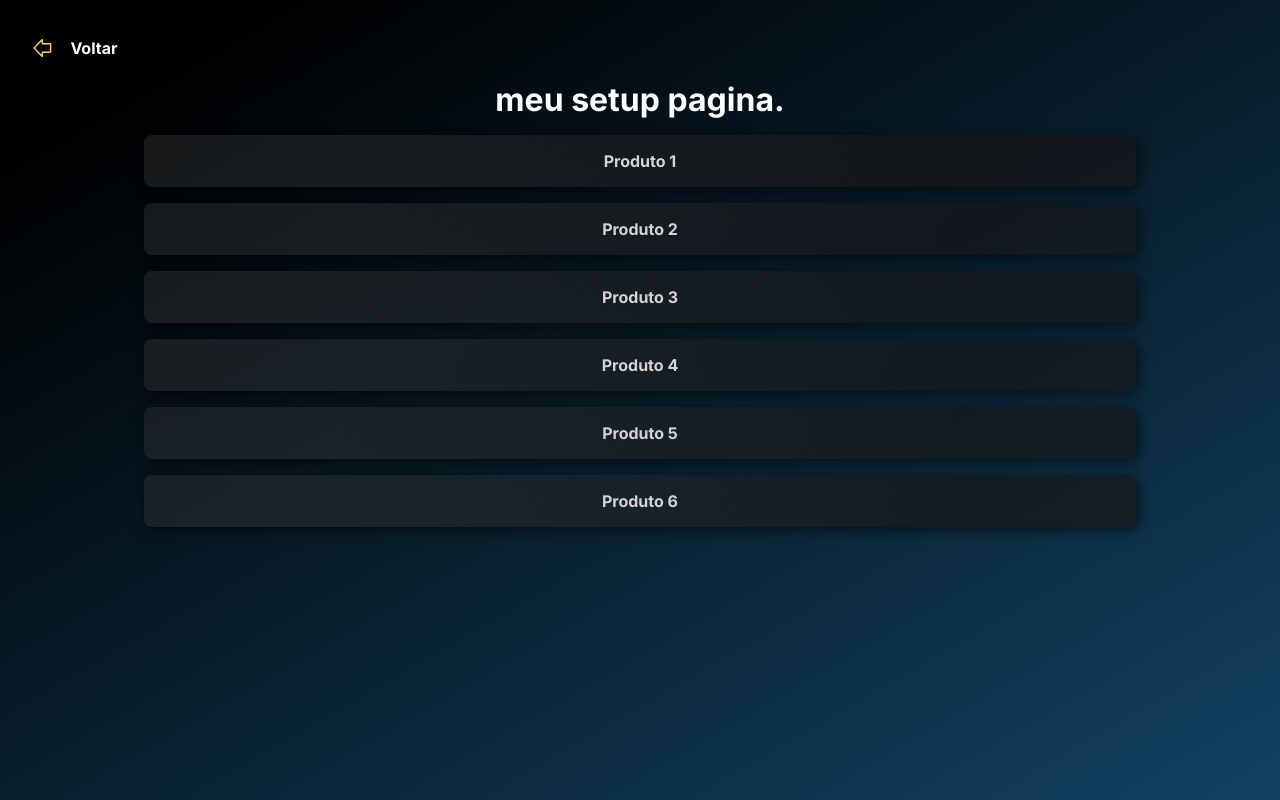
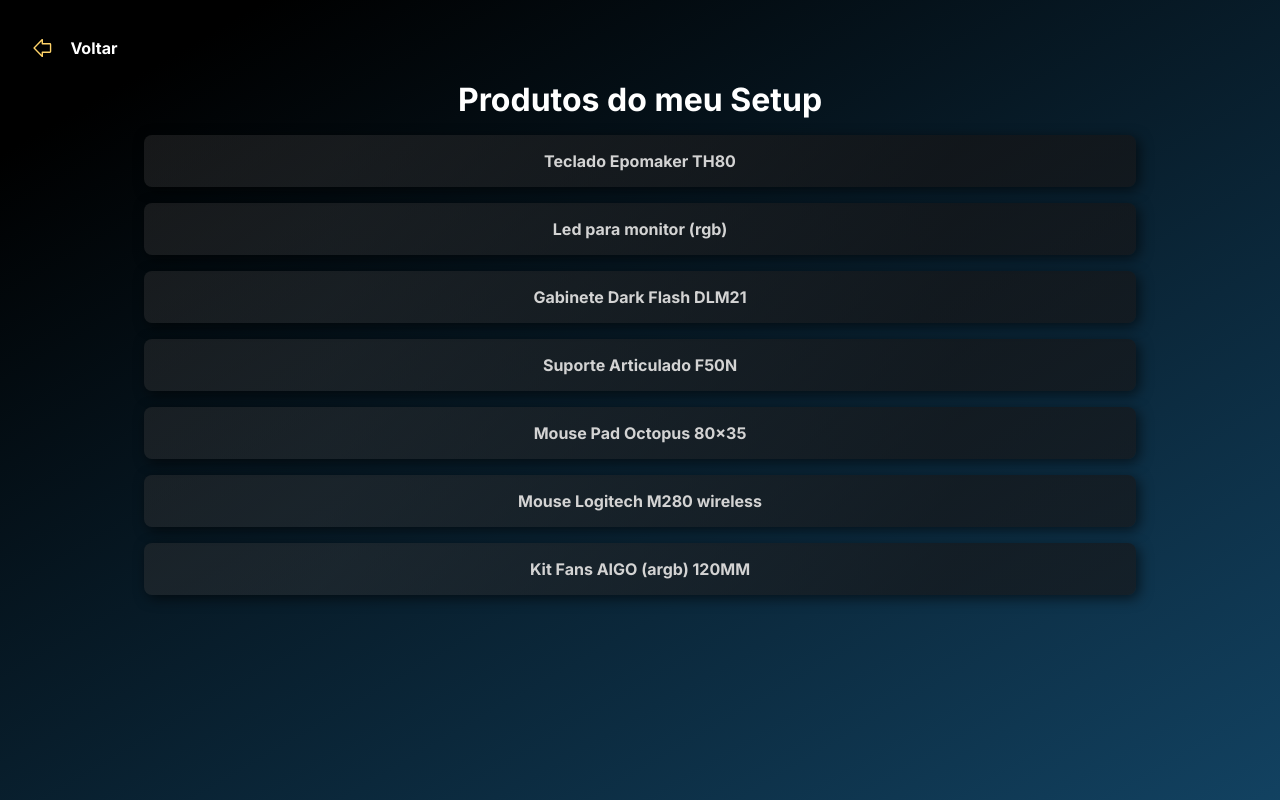
Before and after one commit to yureribeiro/MyLinks.next, a Next.js app: page /desksetup in a window 1280 px wide. Built offline with nearby package versions, Linux system fonts and the light colour scheme.

Commit message:
finalizando pagina de links do setup

```diff
--- a/app/desksetup/page.jsx
+++ b/app/desksetup/page.jsx
@@ -14,49 +14,55 @@
                     <Image
                     src={ArrowLeft}
                     className={styles.imageArrowLeft}
-                    alt="seta de voltar"
+                    alt="seta para esquerda"
                     />
                     Voltar
                   </Link>
             </div>
 
-          <h1 className={styles.title}>meu setup pagina.</h1>
+          <h1 className={styles.title}>Produtos do meu Setup</h1>
             <nav className={styles.navLinks}>
                 <Link
-                  href={'#'}
+                  href={'https://pt.aliexpress.com/item/1005003835834361.html?aff_fcid=b073a08bb76c4ec58adb1cc994a7b3ae-1667200332936-01969-_DmhIYiT&tt=CPS_NORMAL&aff_fsk=_DmhIYiT&aff_platform=shareComponent-detail&sk=_DmhIYiT&aff_trace_key=b073a08bb76c4ec58adb1cc994a7b3ae-166720'}
                   className={styles.link}
                   >
-                    Produto 1
+                    Teclado Epomaker TH80
                 </Link>
                 <Link
-                  href={'#'}
+                  href={'https://pt.aliexpress.com/item/1005004573470343.html?srcSns=sns_More&spreadType=socialShare&bizType=ProductDetail&social_params=20729928065&aff_fcid=f5fc55e46a4b4c26b9a4a44858f22410-1676706331082-03539-_mtLzbdE&tt=MG&aff_fsk=_mtLzbdE&aff_platform=default&sk=_mtLzbdE&aff_trace_key=f5fc55e46a4b4c26b9a4a44858f22410-1676706331082-03539-_mtLzbdE&shareId=20729928065&businessType=ProductDetail&platform=AE&terminal_id=e9229e4dc5204246a11fc00a5b849ef2&afSmartRedirect=y'}
                   className={styles.link}
                   >
-                    Produto 2
+                    Led para monitor (rgb)
                 </Link>
                 <Link
-                  href={'#'}
+                  href={'https://www.pichau.com.br/gabinete-gamer-aigo-darkflash-dlm-21-preto-lateral-vidro'}
                   className={styles.link}
                   >
-                    Produto 3
+                    Gabinete Dark Flash DLM21
                 </Link>
                 <Link
-                  href={'#'}
+                  href={'https://www.amazon.com.br/gp/product/B07CZM42VF/ref=ppx_yo_dt_b_asin_image_o00_s00?ie=UTF8&psc=1'}
                   className={styles.link}
                   >
-                    Produto 4
+                    Suporte Articulado F50N
                 </Link>
                 <Link
-                  href={'#'}
+                  href={'https://shopee.com.br/Mousepad-Gamer-Octopus-80x35-cm-Extra-Grande-i.567190240.19108753661'}
                   className={styles.link}
                   >
-                    Produto 5
+                    Mouse Pad Octopus 80x35
                 </Link>
                 <Link
-                  href={'#'}
+                  href={'https://www.pichau.com.br/mouse-logitech-m280-usb-wireless-1000dpi-cinza-910-004285'}
                   className={styles.link}
                   >
-                    Produto 6
+                    Mouse Logitech M280 wireless
+                </Link>
+                <Link
+                  href={'https://www.pichau.com.br/kit-ventoinha-aigo-ar12-3x120mm-argb-ar12-3in1'}
+                  className={styles.link}
+                  >
+                    Kit Fans AIGO (argb) 120MM
                 </Link>
             </nav>
         </div>
--- a/app/form/form.module.css
+++ b/app/form/form.module.css
@@ -25,7 +25,10 @@
   }
 
   .title {
-    color: #FFD369;
+    background-clip: text;
+    -webkit-background-clip: text;
+    -webkit-text-fill-color: transparent;
+    background-image: linear-gradient(to bottom, #37e1ff 10%, #ffffff 90%);
     margin-bottom: 1rem;
     margin-top: 1.5rem;
   }
```
